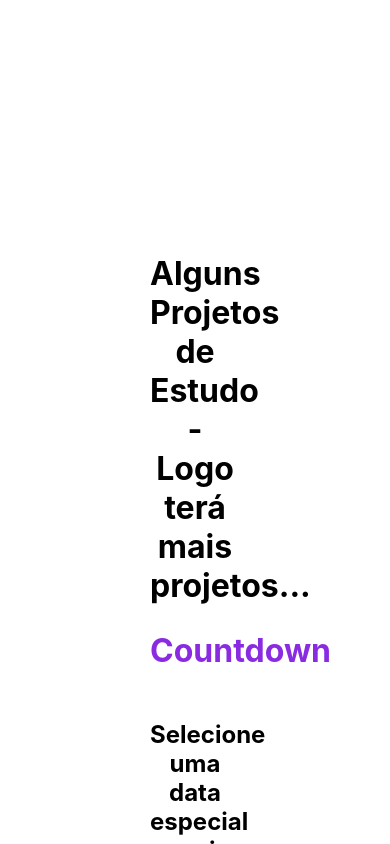
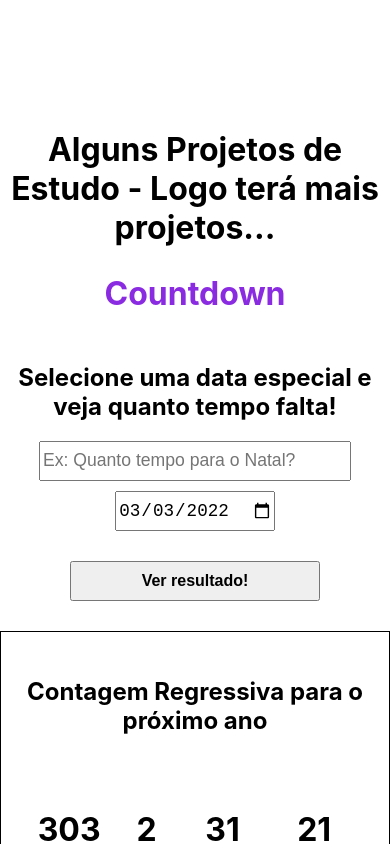
Before and after one commit to FelipeHFO/portfolio, a Next.js app: page /pt-br in a window 390 px wide. Shown: the part 4100-4944 px from the top of the page. Built offline with nearby package versions, Linux system fonts and the light colour scheme.

Commit message:
feat: countdown responsive

```diff
--- a/src/components/SelectDateForCountDown/SelectDateForCountDown.module.css
+++ b/src/components/SelectDateForCountDown/SelectDateForCountDown.module.css
@@ -21,3 +21,16 @@
   font-weight: bold;
   margin: 30px auto;
 }
+
+@media (min-width: 320px) AND (max-width: 480px) {
+  .textInput{
+    display: block;
+    width: 80%;
+    margin: 10px auto;
+  }
+
+  .dateInput {
+    display: block;
+    margin: 10px auto;
+  }
+}
--- a/styles/Home.module.css
+++ b/styles/Home.module.css
@@ -143,6 +143,10 @@
         padding: 40px 20px;
     }
 
+    .project_session{
+        margin: 0;
+    }
+
     .contact_section {
         margin: 0;
     }
```
